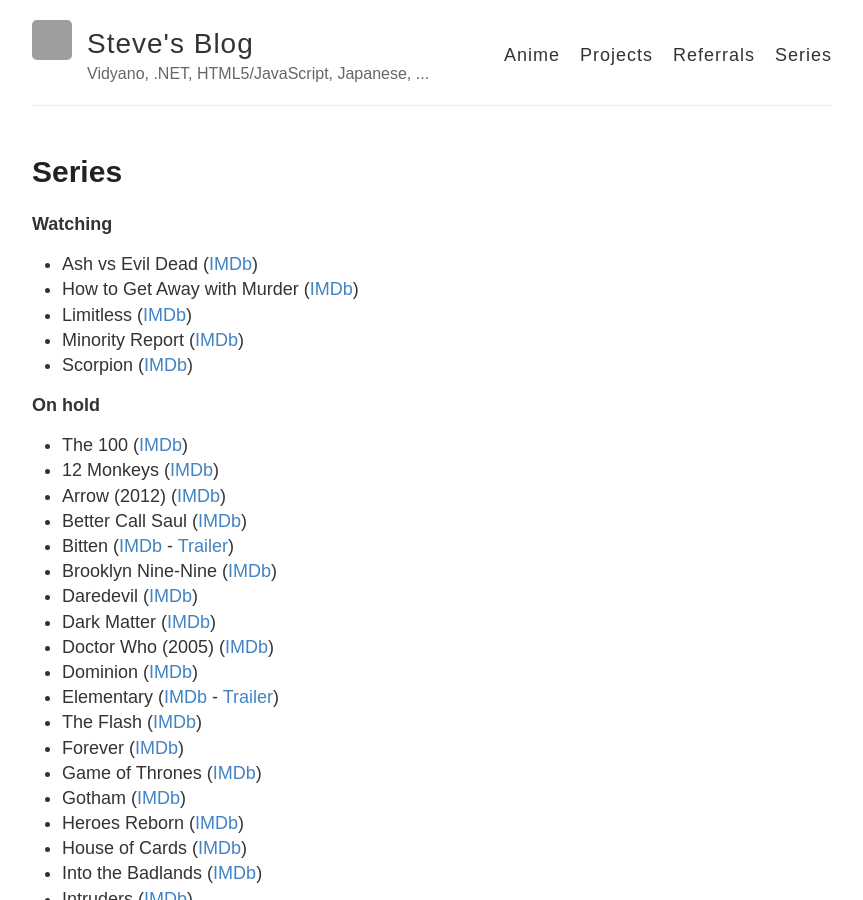
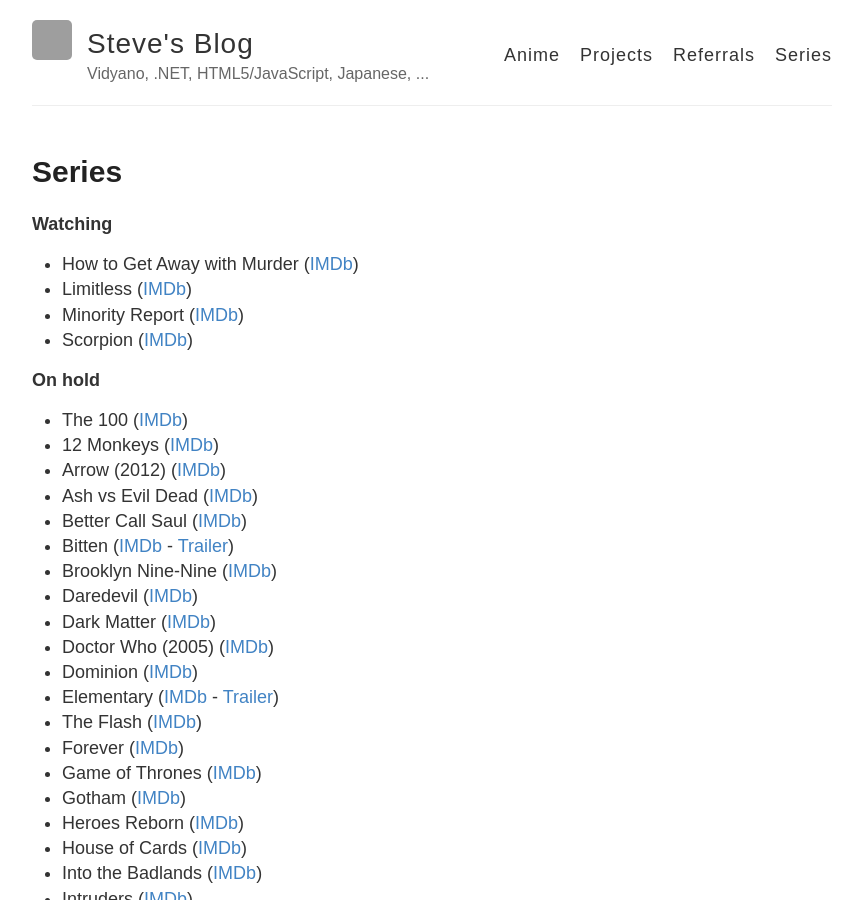
Before and after one commit to stevehansen/stevehansen.github.io, a Jekyll site: the page built from series.md, in a window 1280 px wide and 900 px high. Shown: the whole window, without its empty margins (208-1071 px from the left). Built offline with Jekyll 4.4.1, drawn with Linux system fonts in a browser that asks for light colours; comment, search, counter and statistics services are not loaded; some of the changed lines change nothing that is shown; grey boxes are pictures that could not be loaded.

Commit message:
Waiting for season 2

```diff
--- a/series.md
+++ b/series.md
@@ -8,7 +8,6 @@
 ---
 **Watching**
 
-* Ash vs Evil Dead ([IMDb](http://www.imdb.com/title/tt4189022/))
 * How to Get Away with Murder ([IMDb](http://www.imdb.com/title/tt3205802/))
 * Limitless ([IMDb](http://www.imdb.com/title/tt4422836/))
 * Minority Report ([IMDb](http://www.imdb.com/title/tt4450826/))
@@ -20,6 +19,7 @@
 * The 100 ([IMDb](http://www.imdb.com/title/tt2661044))
 * 12 Monkeys ([IMDb](http://www.imdb.com/title/tt3148266/))
 * Arrow (2012) ([IMDb](http://www.imdb.com/title/tt2193021/))
+* Ash vs Evil Dead ([IMDb](http://www.imdb.com/title/tt4189022/))
 * Better Call Saul ([IMDb](http://www.imdb.com/title/tt3032476))
 * Bitten ([IMDb](http://www.imdb.com/title/tt2365946/) - <a href="http://www.youtube.com/watch?v=tUQ_ZXjzkiQ" target="_blank">Trailer</a>)
 * Brooklyn Nine-Nine ([IMDb](http://www.imdb.com/title/tt2467372/))
```
